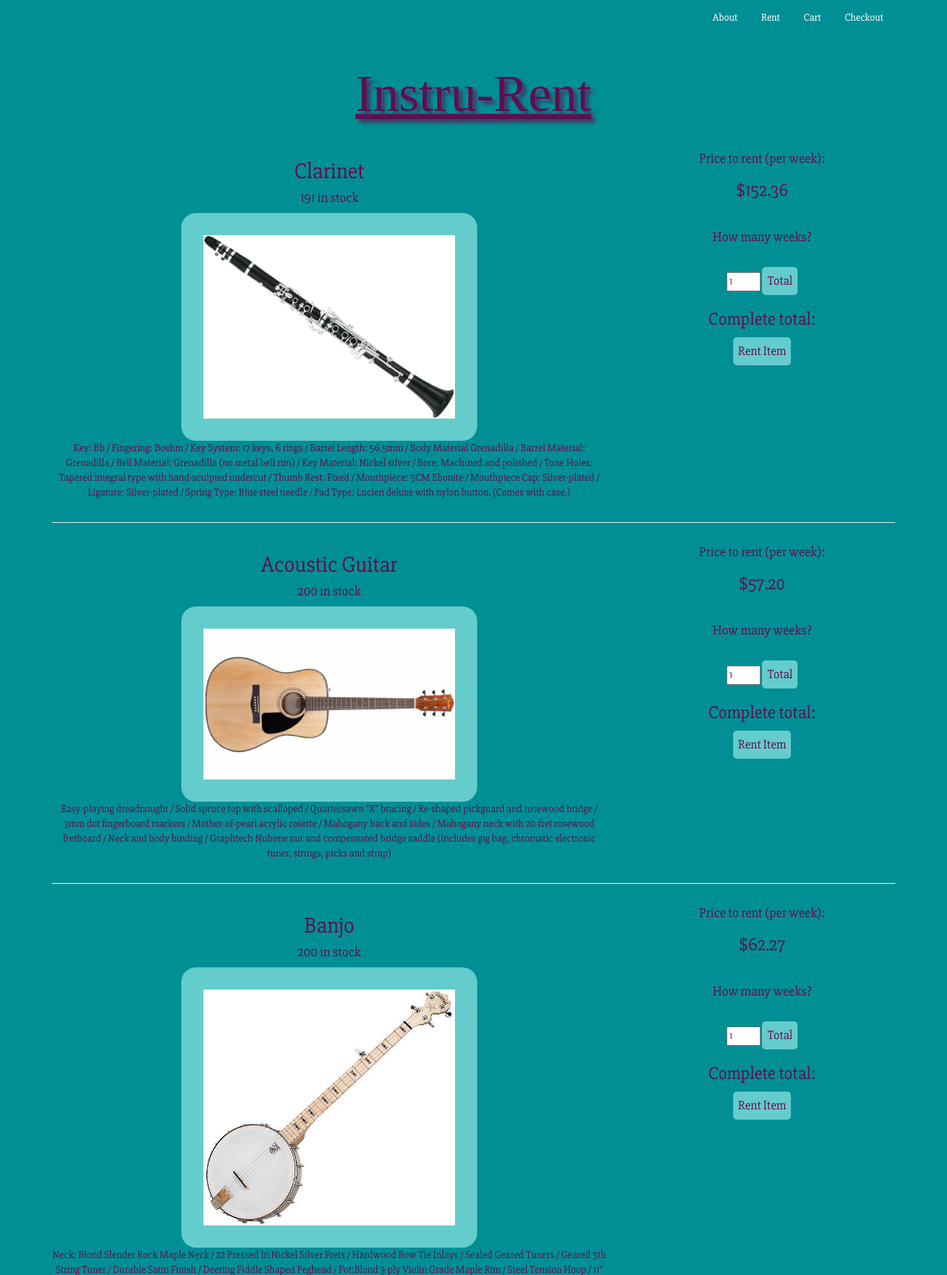
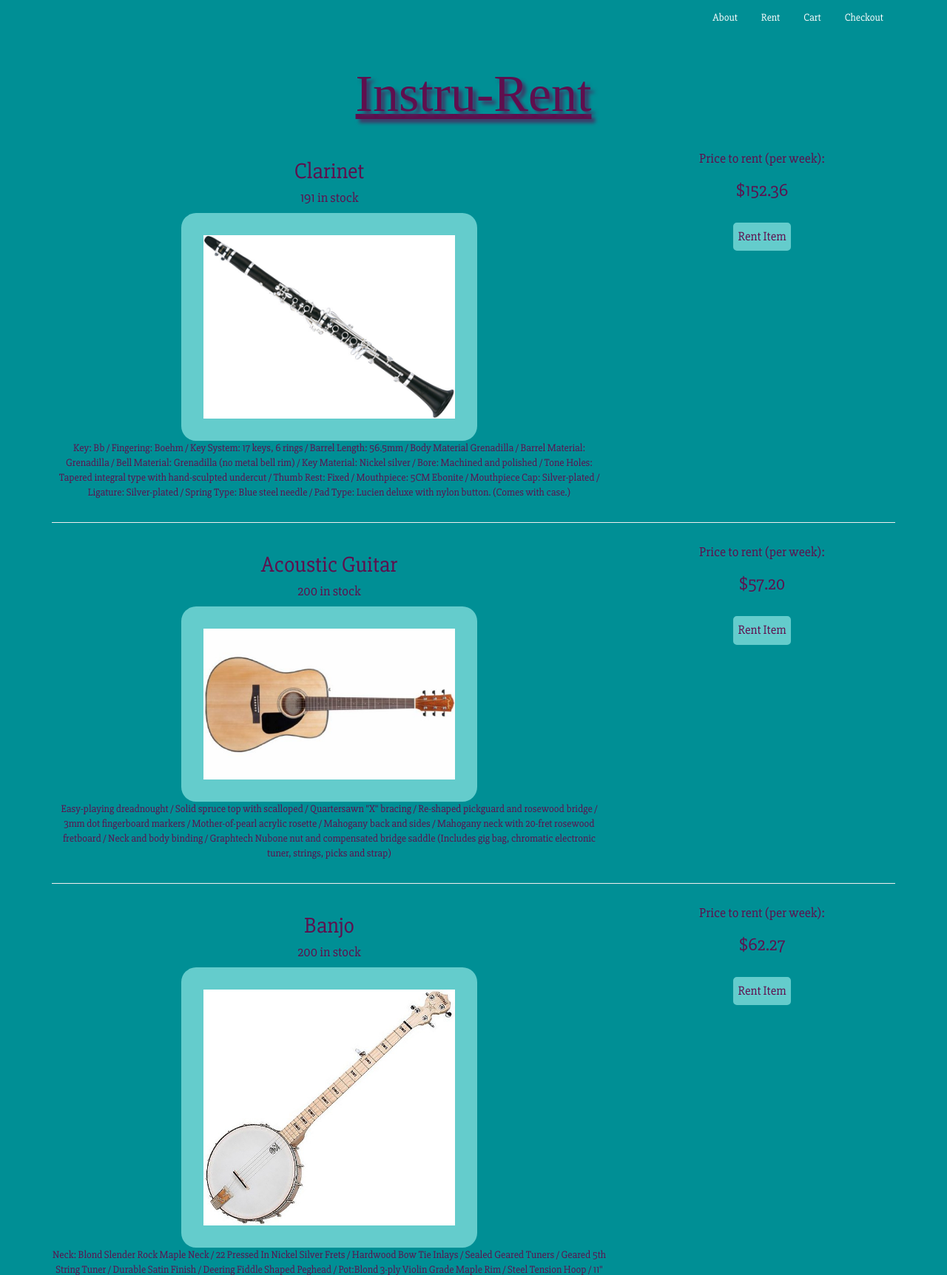
Before and after one commit to Milttreonna/django-page, a Django app: page /instrurent_app/rent in a window 1280 px wide. Shown: the top 1724 px of the page at 74% size. Run offline with Django 3.2, Linux system fonts and the light colour scheme; data comes from the database, SQL or seed files in the repository; some libraries are stand-ins or nearby versions.

Commit message:
removing js from html

```diff
--- a/instrurent_app/templates/rentPage/rent.html
+++ b/instrurent_app/templates/rentPage/rent.html
@@ -38,13 +38,6 @@
         <h4>Price to rent (per week):</h4>
     <h3>{{ i.format_price }}</h3>
     <br/>
-        <p>
-            <h4>How many weeks?</h4><br/>
-                <input type="number" id="Weeks" min="1" max="3" value="1">
-                    <button class="aboutRent" onclick="item_total()">Total </button>
-
-            <h3>Complete total:</h3><div id="Total"> </div>
-        </p>
 
            <form method='get' action="{%url 'instrurent:rent_item' i.id %}">
                <!--{% csrf_token %}-->
```
